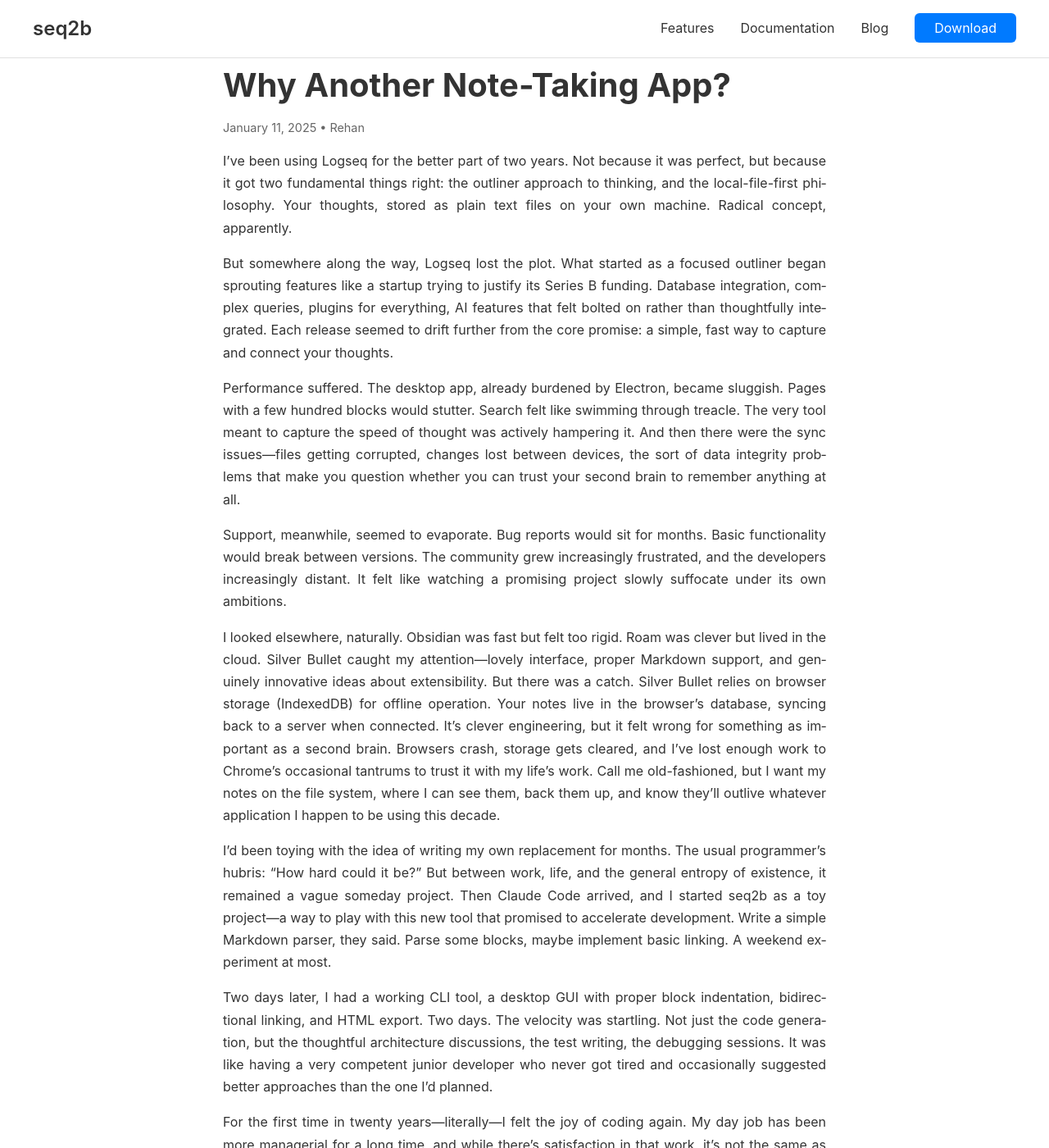
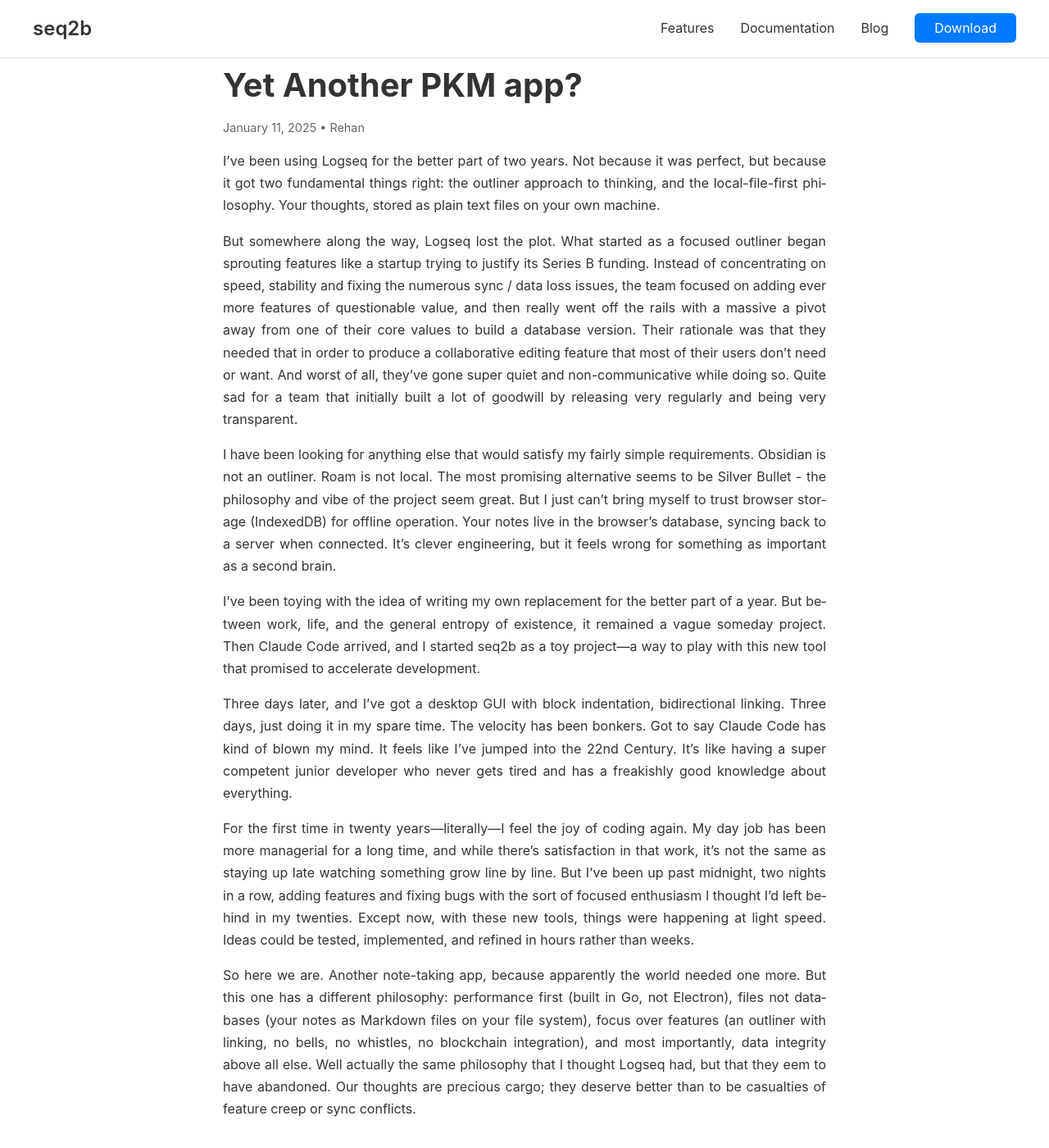
Before and after one commit to rehanog/seq2b, a Jekyll site: the page built from docs/_posts/2025-01-11-why-another-note-app.md, in a window 1280 px wide and 1400 px high. Shown: the whole window at 82% size. Built offline with Jekyll 4.4.1, drawn with Linux system fonts in a browser that asks for light colours; some of the changed text lies outside the part shown.

Commit message:
Update blog post with revised content and title

```diff
--- a/docs/_posts/2025-01-11-why-another-note-app.md
+++ b/docs/_posts/2025-01-11-why-another-note-app.md
@@ -1,33 +1,27 @@
 ---
 layout: default
-title: "Why Another Note-Taking App?"
+title: "Yet Another PKM app?"
 date: 2025-01-11
 author: Rehan
 categories: reflection
 ---
 
-# Why Another Note-Taking App?
+# Yet Another PKM app?
 
 <div class="blog-post-meta">
   January 11, 2025 • Rehan
 </div>
 
-I've been using Logseq for the better part of two years. Not because it was perfect, but because it got two fundamental things right: the outliner approach to thinking, and the local-file-first philosophy. Your thoughts, stored as plain text files on your own machine. Radical concept, apparently.
+I've been using Logseq for the better part of two years. Not because it was perfect, but because it got two fundamental things right: the outliner approach to thinking, and the local-file-first philosophy. Your thoughts, stored as plain text files on your own machine.
 
-But somewhere along the way, Logseq lost the plot. What started as a focused outliner began sprouting features like a startup trying to justify its Series B funding. Database integration, complex queries, plugins for everything, AI features that felt bolted on rather than thoughtfully integrated. Each release seemed to drift further from the core promise: a simple, fast way to capture and connect your thoughts.
+But somewhere along the way, Logseq lost the plot. What started as a focused outliner began sprouting features like a startup trying to justify its Series B funding. Instead of concentrating on speed, stability and fixing the numerous sync / data loss issues, the team focused on adding ever more features of questionable value, and then really went off the rails with a massive a pivot away from one of their core values to build a database version. Their rationale was that they needed that in order to produce a collaborative editing feature that most of their users don't need or want. And worst of all, they've gone super quiet and non-communicative while doing so. Quite sad for a team that initially built a lot of goodwill by releasing very regularly and being very transparent.
 
-Performance suffered. The desktop app, already burdened by Electron, became sluggish. Pages with a few hundred blocks would stutter. Search felt like swimming through treacle. The very tool meant to capture the speed of thought was actively hampering it. And then there were the sync issues—files getting corrupted, changes lost between devices, the sort of data integrity problems that make you question whether you can trust your second brain to remember anything at all.
+I have been looking for anything else that would satisfy my fairly simple requirements. Obsidian is not an outliner. Roam is not local. The most promising alternative seems to be Silver Bullet - the philosophy and vibe of the project seem great. But I just can't bring myself to trust browser storage (IndexedDB) for offline operation. Your notes live in the browser's database, syncing back to a server when connected. It's clever engineering, but it feels wrong for something as important as a second brain.
 
-Support, meanwhile, seemed to evaporate. Bug reports would sit for months. Basic functionality would break between versions. The community grew increasingly frustrated, and the developers increasingly distant. It felt like watching a promising project slowly suffocate under its own ambitions.
+I've been toying with the idea of writing my own replacement for the better part of a year. But between work, life, and the general entropy of existence, it remained a vague someday project. Then Claude Code arrived, and I started seq2b as a toy project—a way to play with this new tool that promised to accelerate development.
 
-I looked elsewhere, naturally. Obsidian was fast but felt too rigid. Roam was clever but lived in the cloud. Silver Bullet caught my attention—lovely interface, proper Markdown support, and genuinely innovative ideas about extensibility. But there was a catch. Silver Bullet relies on browser storage (IndexedDB) for offline operation. Your notes live in the browser's database, syncing back to a server when connected. It's clever engineering, but it felt wrong for something as important as a second brain. Browsers crash, storage gets cleared, and I've lost enough work to Chrome's occasional tantrums to trust it with my life's work. Call me old-fashioned, but I want my notes on the file system, where I can see them, back them up, and know they'll outlive whatever application I happen to be using this decade.
+Three days later, and I've got a desktop GUI with block indentation, bidirectional linking. Three days, just doing it in my spare time. The velocity has been bonkers. Got to say Claude Code has kind of blown my mind. It feels like I've jumped into the 22nd Century. It's like having a super competent junior developer who never gets tired and has a freakishly good knowledge about everything.
 
-I'd been toying with the idea of writing my own replacement for months. The usual programmer's hubris: "How hard could it be?" But between work, life, and the general entropy of existence, it remained a vague someday project. Then Claude Code arrived, and I started seq2b as a toy project—a way to play with this new tool that promised to accelerate development. Write a simple Markdown parser, they said. Parse some blocks, maybe implement basic linking. A weekend experiment at most.
+For the first time in twenty years—literally—I feel the joy of coding again. My day job has been more managerial for a long time, and while there's satisfaction in that work, it's not the same as staying up late watching something grow line by line. But I've been up past midnight, two nights in a row, adding features and fixing bugs with the sort of focused enthusiasm I thought I'd left behind in my twenties. Except now, with these new tools, things were happening at light speed. Ideas could be tested, implemented, and refined in hours rather than weeks.
 
-Two days later, I had a working CLI tool, a desktop GUI with proper block indentation, bidirectional linking, and HTML export. Two days. The velocity was startling. Not just the code generation, but the thoughtful architecture discussions, the test writing, the debugging sessions. It was like having a very competent junior developer who never got tired and occasionally suggested better approaches than the one I'd planned.
-
-For the first time in twenty years—literally—I felt the joy of coding again. My day job has been more managerial for a long time, and while there's satisfaction in that work, it's not the same as staying up late watching something grow line by line. But here I was, past midnight, adding features and fixing bugs with the sort of focused enthusiasm I thought I'd left behind in my twenties. Except now, with these new tools, things were happening at light speed. Ideas could be tested, implemented, and refined in hours rather than weeks.
-
-So here we are. Another note-taking app, because apparently the world needed one more. But this one has a different philosophy: performance first (built in Go, not Electron), files not databases (your notes as Markdown files on your file system), focus over features (an outliner with linking, no bells, no whistles, no blockchain integration), and most importantly, data integrity above all else. Your thoughts are precious cargo; they deserve better than to be casualties of feature creep or sync conflicts.
-
-Will it succeed? Probably not in any conventional sense. The note-taking space is crowded, and most people are perfectly happy with their current tools. But it exists for the same reason people build custom keyboards or grow their own tomatoes: because sometimes the thing you want doesn't exist, and making it yourself is both practical and oddly satisfying. Besides, if nothing else, it's been an excellent excuse to thoroughly test Claude Code's capabilities. The future of programming might be more conversational than we imagined.
+So here we are. Another note-taking app, because apparently the world needed one more. But this one has a different philosophy: performance first (built in Go, not Electron), files not databases (your notes as Markdown files on your file system), focus over features (an outliner with linking, no bells, no whistles, no blockchain integration), and most importantly, data integrity above all else. Well actually the same philosophy that I thought Logseq had, but that they eem to have abandoned. Our thoughts are precious cargo; they deserve better than to be casualties of feature creep or sync conflicts.
```
